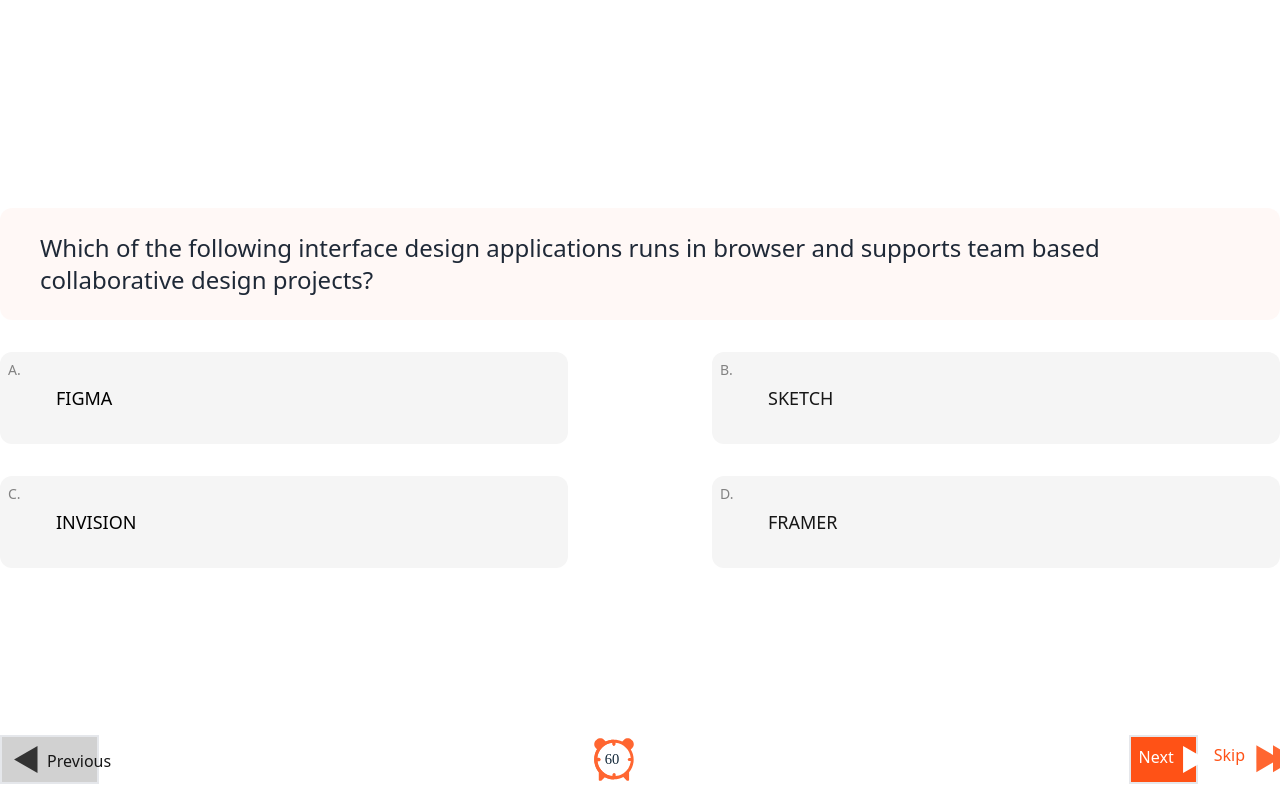
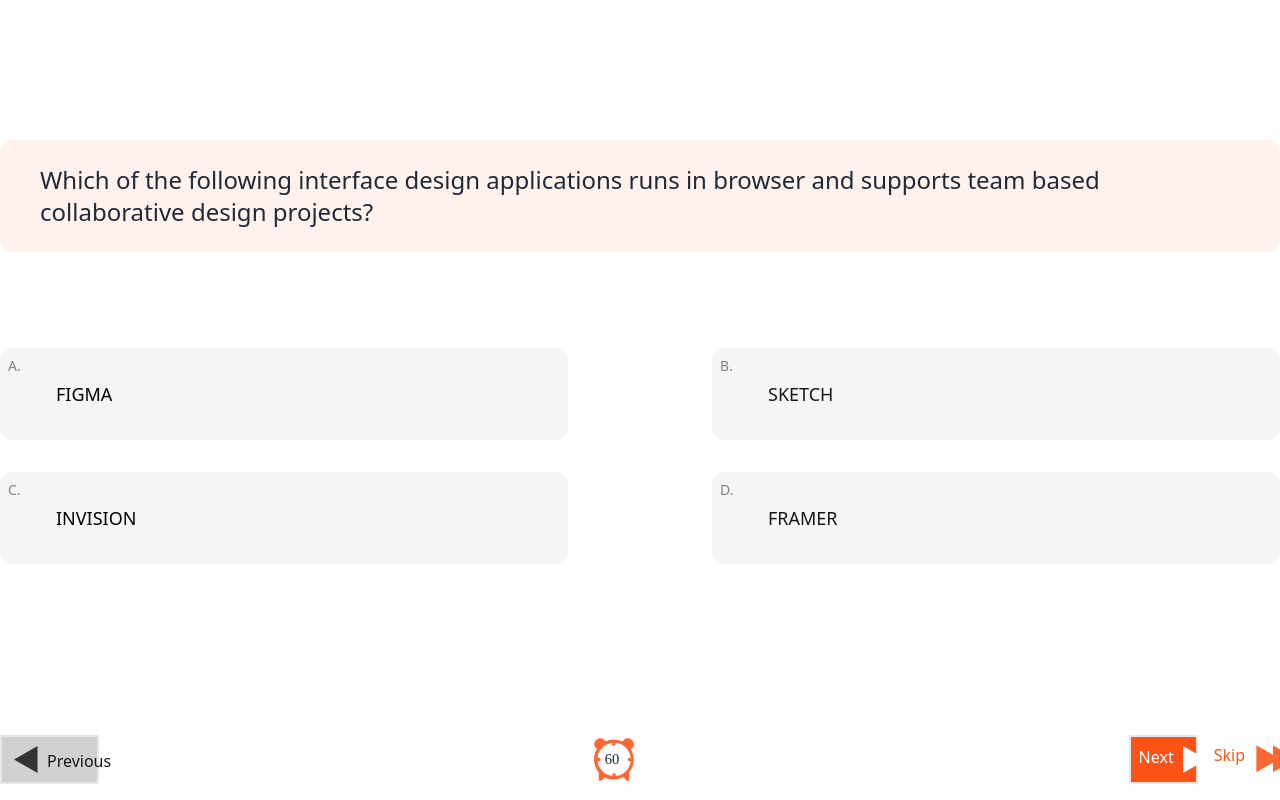
Before and after one commit to Qaudri/quizelo-redesign, a Nuxt app: page /quiz_page in a window 1280 px wide. Built offline with nearby package versions, Linux system fonts and the light colour scheme.

Commit message:
refactor: question and answer components created

```diff
--- /dev/null
+++ b/components/Sections/Quiz/Answer.vue
@@ -0,0 +1,34 @@
+<template>
+  <div class="grid grid-cols-2 gap-8 md:gap-x-36 justify-evenly" >
+    <div class="group bg-accent3-200 relative hover:bg-accent1-600 rounded-xl px-14 py-8">
+        <p class="text-accent3-400 font-medium text-sm absolute top-2 left-2 group-hover:text-white">A.</p>
+        <h1 class="text-accent3-700 font-medium text-md md:text-lg group-hover:text-white uppercase">Figma</h1>
+    </div>
+
+    <div class="group bg-accent3-200 relative hover:bg-accent1-600 rounded-xl px-14 py-8">
+        <p class="text-accent3-400 font-normal text-sm absolute top-2 left-2 group-hover:text-white">B.</p>
+        <h1 class="text-accent3-600 font-medium text-md md:text-lg group-hover:text-white uppercase">Sketch</h1>
+    </div>
+
+    <div class="group bg-accent3-200 relative hover:bg-accent1-600 rounded-xl px-14 py-8">
+        <p class="text-accent3-400 font-normal text-sm absolute top-2 left-2 group-hover:text-white">C.</p>
+        <h1 class="text-aceent3-600 font-medium text-md md:text-lg group-hover:text-white uppercase">Invision</h1>
+    </div>
+
+    <div class="group bg-accent3-200 relative hover:bg-accent1-600 rounded-xl">
+        <p class="text-accent3-400 font-normal text-sm absolute top-2 left-2 group-hover:text-white">D.</p>
+        <h1 class="text-accent3-600 font-medium text-md md:text-lg px-14 py-8 group-hover:text-white uppercase">Framer</h1>
+    </div>
+
+  </div>
+</template>
+
+<script>
+export default {
+
+}
+</script>
+
+<style>
+
+</style>
--- /dev/null
+++ b/components/Sections/Quiz/Question.vue
@@ -0,0 +1,18 @@
+<template>
+  <div >
+    <p class="mx-4 font-normal text-lg md:text-2xl md:pr-36 text-gray-800 md:w-full">Which of the following
+    interface design applications runs in browser
+    and supports team based collaborative design projects?
+    </p>
+  </div>
+</template>
+
+<script>
+export default {
+
+}
+</script>
+
+<style>
+
+</style>
--- a/pages/quiz_page.vue
+++ b/pages/quiz_page.vue
@@ -4,36 +4,15 @@
 
       <div class="w-full">
         <div class="">
-          <div class="bg-accent1-300 bg-opacity-10 my-2 p-6 z-10 w-screen mx-auto rounded-xl left-0">
-            <div class="">
-              <p class="mx-4 font-normal text-lg md:text-2xl md:pr-36 text-gray-800 md:w-full">Which of the following
-                interface design applications runs in browser
-                and supports team based collaborative design projects?
-              </p>
-            </div>
+
+          <div class="bg-accent1-300 bg-opacity-20 p-6 w-screen mx-auto rounded-xl">
+            <SectionsQuizQuestion />
           </div>
+
         </div>
 
-        <div class="px-6 md:px-0 grid grid-cols-2 gap-8 container mx-auto md:gap-x-36 my-8">
-          <div class="group bg-accent3-200 relative hover:bg-accent1-600 rounded-xl px-14 py-8">
-            <p class="text-accent3-400 font-medium text-sm absolute top-2 left-2 group-hover:text-white">A.</p>
-            <h1 class="text-accent3-700 font-medium text-md md:text-lg group-hover:text-white uppercase">Figma</h1>
-          </div>
-
-          <div class="group bg-accent3-200 relative hover:bg-accent1-600 rounded-xl px-14 py-8">
-            <p class="text-accent3-400 font-normal text-sm absolute top-2 left-2 group-hover:text-white">B.</p>
-            <h1 class="text-accent3-600 font-medium text-md md:text-lg group-hover:text-white uppercase">Sketch</h1>
-          </div>
-
-          <div class="group bg-accent3-200 relative hover:bg-accent1-600 rounded-xl px-14 py-8">
-            <p class="text-accent3-400 font-normal text-sm absolute top-2 left-2 group-hover:text-white">C.</p>
-            <h1 class="text-aceent3-600 font-medium text-md md:text-lg group-hover:text-white uppercase">Invision</h1>
-          </div>
-
-          <div class="group bg-accent3-200 relative hover:bg-accent1-600 rounded-xl">
-            <p class="text-accent3-400 font-normal text-sm absolute top-2 left-2 group-hover:text-white">D.</p>
-            <h1 class="text-accent3-600 font-medium text-md md:text-lg px-14 py-8 group-hover:text-white uppercase">Framer</h1>
-          </div>
+        <div class="px-6 md:px-0 container mx-auto my-24">
+          <SectionsQuizAnswer />
         </div>
 
         <div class="container mx-auto">
```
